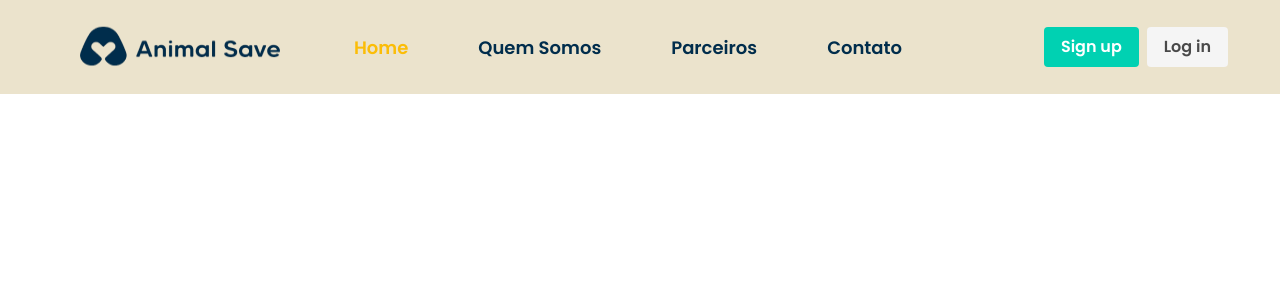
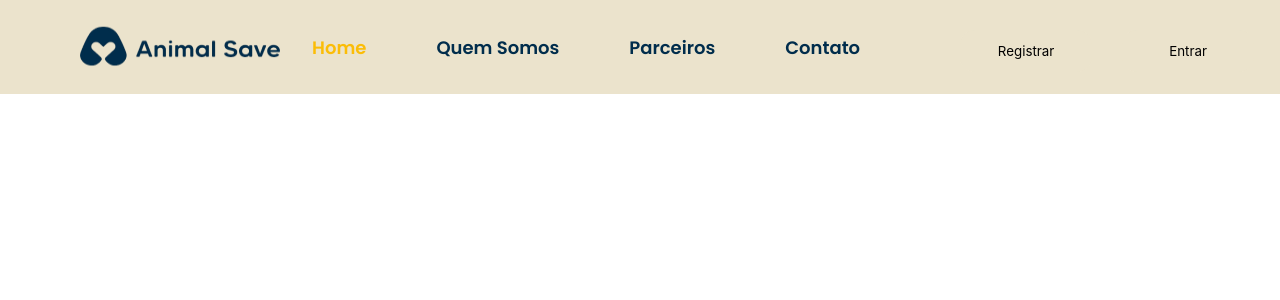
Before and after one commit to renanmontanopaz/animal-save-view, a Vue app: page / in a window 1280 px wide. Shown: the top 300 px of the page. Built offline with nearby package versions, Linux system fonts and the light colour scheme.

Commit message:
estilizando header com bulma

```diff
--- a/src/App.vue
+++ b/src/App.vue
@@ -29,12 +29,12 @@
         <div class="navbar-end" id="divTres">
           <div class="navbar-item" id="divDois">
             <div class="buttons">
-              <a class="button is-primary" href="/register">
-                Sign up
-              </a>
-              <a class="button is-light" href="/login">
-                Log in
-              </a>
+              <button href="/register">
+                Registrar
+              </button>
+              <button href="/login">
+                Entrar
+              </button>
             </div>
           </div>
         </div>
@@ -102,9 +102,18 @@ nav {
   }
 
   .navbar-end {
+    .navbar-item {
+      .buttons {
+        gap: 30px;
+      }
+    }
+
     button {
-      background: #EBE3CC;
+      background: #EBE3CC !important;
       border-radius: 15px;
+      border: none;
+      width: 132px;
+      height: 42px;
     }
   }
 }
```
